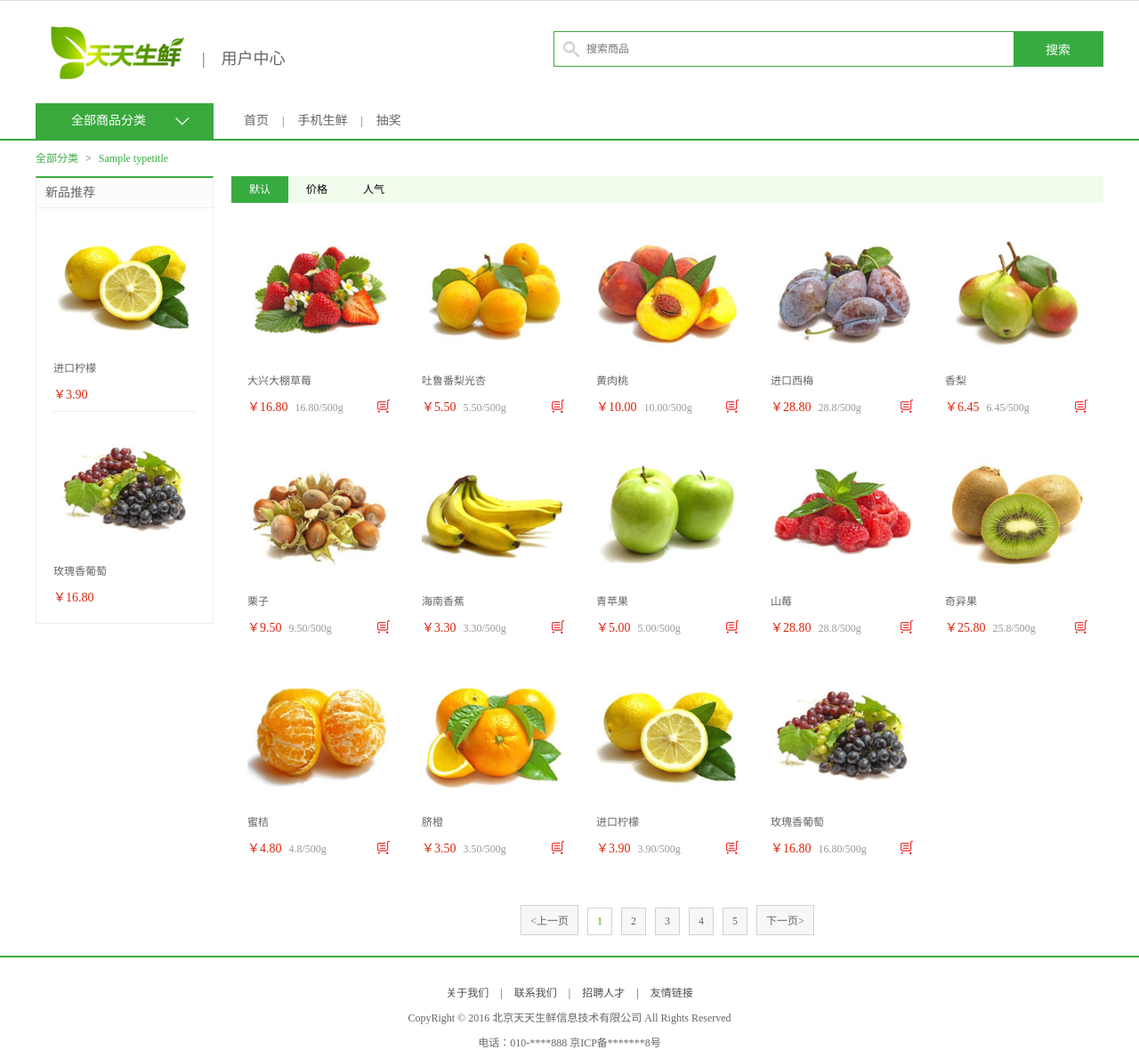
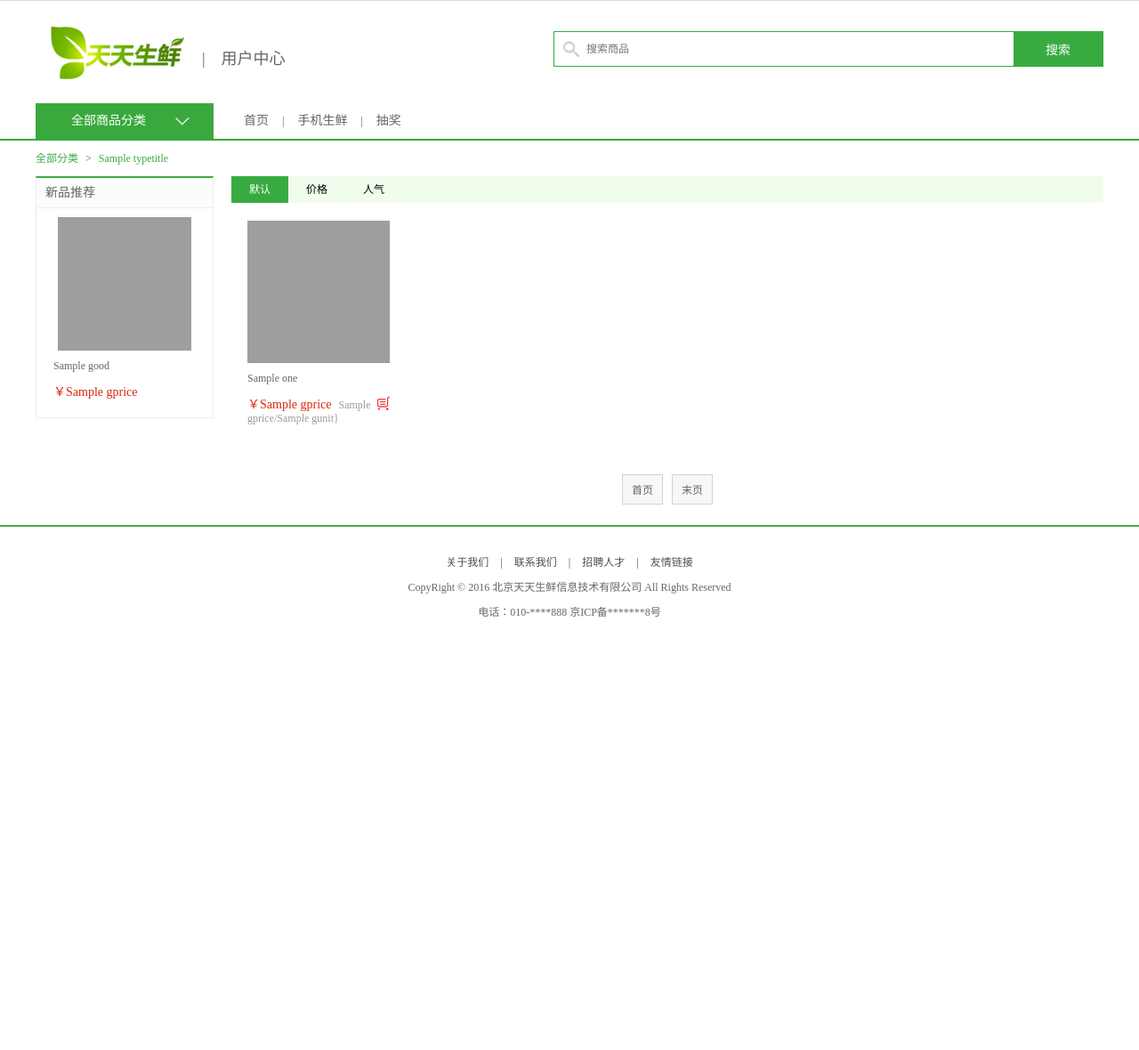
Before and after one commit to Acornya/ttsx, a Django app: template ttsx/templates/goodsinfo/list.html in a window 1280 px wide. Shown: the part 29-1209 px from the top of the page at 89% size. After the commit the page ends 722 px from the top, so only its background shows below. Run offline with Django 3.2, Linux system fonts and the light colour scheme; the template is opened without the code that fills it: most values are stand-ins (such as "Sample title", 1, 10 or a date in 2020); grey boxes are pictures that could not be loaded.

Commit message:
7/9/20:17

```diff
--- a/ttsx/df_goods/urls.py
+++ b/ttsx/df_goods/urls.py
@@ -3,6 +3,6 @@ import views
 
 urlpatterns =[
     url(r'^$', views.index),
-    url(r'^list_(\d+)/$', views.list),
-    url(r'^detail/$', views.detail),
+    url(r'^list_(\d+)_(\d+)/$', views.list),
+    url(r'^(\d+)/$', views.detail),
 ]
--- a/ttsx/templates/goodsinfo/base.html
+++ b/ttsx/templates/goodsinfo/base.html
@@ -34,16 +34,14 @@
 			<div class="new_goods">
 				<h3>新品推荐</h3>
 				<ul>
+					{%for good in newgoods%}
 					<li>
-						<a href="#"><img src="images/goods/goods001.jpg"></a>
-						<h4><a href="#">进口柠檬</a></h4>
-						<div class="prize">￥3.90</div>
+						<a href="/{{good.id}}/"><img src='/static/{{good.gimg}}/'></a>
+						<h4><a href="/{{good.id}}/">{{good.gtitle}}</a></h4>
+						<div class="prize">￥{{good.gprice}}</div>
 					</li>
-					<li>
-						<a href="#"><img src="images/goods/goods002.jpg"></a>
-						<h4><a href="#">玫瑰香葡萄</a></h4>
-						<div class="prize">￥16.80</div>
-					</li>
+					{%endfor%}
+
 				</ul>
 			</div>
 		</div>
--- a/ttsx/templates/goodsinfo/index.html
+++ b/ttsx/templates/goodsinfo/index.html
@@ -56,7 +56,7 @@
 				<a href="/{{c.id}}/">{{c.gtitle|truncatechars:15}}</a>
 				{%endfor%}
 			</div>
-			<a href="/list_{{forloop.counter}}/" class="goods_more fr" id="fruit_more">查看更多 ></a>
+			<a href="/list_{{forloop.counter}}_1/" class="goods_more fr" id="fruit_more">查看更多 ></a>
 		</div>
 
 		<div class="goods_con clearfix">
--- a/ttsx/templates/goodsinfo/list.html
+++ b/ttsx/templates/goodsinfo/list.html
@@ -1,5 +1,13 @@
 {%extends 'goodsinfo/base.html'%}
+{%block js%}
+<script>
+	$('.rq').click(function () {
+		$.get('/list_{{onetype.id}}_1/',{'psort':'1'},function (data) {
 
+        })
+    })
+</script>
+{%endblock js%}
 
 {%block sort%}
 	<div class="breadcrumb">
@@ -16,157 +24,48 @@
 			<div class="sort_bar">
 				<a href="#" class="active">默认</a>
 				<a href="#">价格</a>
-				<a href="#">人气</a>
+				<a href="#" class="rq">人气</a>
 			</div>
 
 			<ul class="goods_type_list clearfix">
+				{%for one in plist%}
 				<li>
-					<a href="detail.html"><img src="images/goods/goods003.jpg"></a>
-					<h4><a href="detail.html">大兴大棚草莓</a></h4>
+					<a href="/{{one.id}}/"><img src="/static/{{one.gimg}}/"></a>
+					<h4><a href="/{{one.id}}/">{{one.gtitle}}</a></h4>
 					<div class="operate">
-						<span class="prize">￥16.80</span>
-						<span class="unit">16.80/500g</span>
+						<span class="prize">￥{{one.gprice}}</span>
+						<span class="unit">{{one.gprice}}/{{one.gunit}}}</span>
 						<a href="#" class="add_goods" title="加入购物车"></a>
 					</div>
 				</li>
+				{%endfor%}
 
-				<li>
-					<a href="#"><img src="images/goods/goods004.jpg"></a>
-					<h4><a href="#">吐鲁番梨光杏</a></h4>
-					<div class="operate">
-						<span class="prize">￥5.50</span>
-						<span class="unit">5.50/500g</span>
-						<a href="#" class="add_goods" title="加入购物车"></a>
-					</div>
-				</li>
-
-				<li>
-					<a href="#"><img src="images/goods/goods005.jpg"></a>
-					<h4><a href="#">黄肉桃</a></h4>
-					<div class="operate">
-						<span class="prize">￥10.00</span>
-						<span class="unit">10.00/500g</span>
-						<a href="#" class="add_goods" title="加入购物车"></a>
-					</div>
-				</li>
-
-				<li>
-					<a href="#"><img src="images/goods/goods006.jpg"></a>
-					<h4><a href="#">进口西梅</a></h4>
-					<div class="operate">
-						<span class="prize">￥28.80</span>
-						<span class="unit">28.8/500g</span>
-						<a href="#" class="add_goods" title="加入购物车"></a>
-					</div>
-				</li>
-
-				<li>
-					<a href="#"><img src="images/goods/goods007.jpg"></a>
-					<h4><a href="#">香梨</a></h4>
-					<div class="operate">
-						<span class="prize">￥6.45</span>
-						<span class="unit">6.45/500g</span>
-						<a href="#" class="add_goods" title="加入购物车"></a>
-					</div>
-				</li>
-
-				<li>
-					<a href="#"><img src="images/goods/goods008.jpg"></a>
-					<h4><a href="#">栗子</a></h4>
-					<div class="operate">
-						<span class="prize">￥9.50</span>
-						<span class="unit">9.50/500g</span>
-						<a href="#" class="add_goods" title="加入购物车"></a>
-					</div>
-				</li>
-
-				<li>
-					<a href="#"><img src="images/goods/goods009.jpg"></a>
-					<h4><a href="#">海南香蕉</a></h4>
-					<div class="operate">
-						<span class="prize">￥3.30</span>
-						<span class="unit">3.30/500g</span>
-						<a href="#" class="add_goods" title="加入购物车"></a>
-					</div>
-				</li>
-
-				<li>
-					<a href="#"><img src="images/goods/goods010.jpg"></a>
-					<h4><a href="#">青苹果</a></h4>
-					<div class="operate">
-						<span class="prize">￥5.00</span>
-						<span class="unit">5.00/500g</span>
-						<a href="#" class="add_goods" title="加入购物车"></a>
-					</div>
-				</li>
-
-				<li>
-					<a href="#"><img src="images/goods/goods011.jpg"></a>
-					<h4><a href="#">山莓</a></h4>
-					<div class="operate">
-						<span class="prize">￥28.80</span>
-						<span class="unit">28.8/500g</span>
-						<a href="#" class="add_goods" title="加入购物车"></a>
-					</div>
-				</li>
-
-				<li>
-					<a href="#"><img src="images/goods/goods012.jpg"></a>
-					<h4><a href="#">奇异果</a></h4>
-					<div class="operate">
-						<span class="prize">￥25.80</span>
-						<span class="unit">25.8/500g</span>
-						<a href="#" class="add_goods" title="加入购物车"></a>
-					</div>
-				</li>
-				<li>
-					<a href="#"><img src="images/goods/goods013.jpg"></a>
-					<h4><a href="#">蜜桔</a></h4>
-					<div class="operate">
-						<span class="prize">￥4.80</span>
-						<span class="unit">4.8/500g</span>
-						<a href="#" class="add_goods" title="加入购物车"></a>
-					</div>
-				</li>
-				<li>
-					<a href="#"><img src="images/goods/goods014.jpg"></a>
-					<h4><a href="#">脐橙</a></h4>
-					<div class="operate">
-						<span class="prize">￥3.50</span>
-						<span class="unit">3.50/500g</span>
-						<a href="#" class="add_goods" title="加入购物车"></a>
-					</div>
-				</li>
-				<li>
-					<a href="#"><img src="images/goods/goods001.jpg"></a>
-					<h4><a href="#">进口柠檬</a></h4>
-					<div class="operate">
-						<span class="prize">￥3.90</span>
-						<span class="unit">3.90/500g</span>
-						<a href="#" class="add_goods" title="加入购物车"></a>
-					</div>
-				</li>
-				<li>
-					<a href="#"><img src="images/goods/goods002.jpg"></a>
-					<h4><a href="#">玫瑰香葡萄</a></h4>
-					<div class="operate">
-						<span class="prize">￥16.80</span>
-						<span class="unit">16.80/500g</span>
-						<a href="#" class="add_goods" title="加入购物车"></a>
-					</div>
-				</li>
 			</ul>
 
 			<div class="pagenation">
-				<a href="#"><上一页</a>
-				<a href="#" class="active">1</a>
-				<a href="#">2</a>
-				<a href="#">3</a>
-				<a href="#">4</a>
-				<a href="#">5</a>
-				<a href="#">下一页></a>
+				<a href="/list_{{onetype.id}}_1/" >首页</a>
+				{%if plist.number|add:2 in plist.paginator.page_range and plist.number|add:-2 in plist.paginator.page_range%}
+
+						<a href="/list_{{onetype.id}}_{{plist.number|add:-2}}/" >{{plist.number|add:-2}}</a>
+						<a href="/list_{{onetype.id}}_{{plist.number|add:-1}}/" >{{plist.number|add:-1}}</a>
+						<a href="/list_{{onetype.id}}_{{plist.number}}/" >{{plist.number}}</a>
+						<a href="/list_{{onetype.id}}_{{plist.number|add:1}}/" >{{plist.number|add:1}}</a>
+						<a href="/list_{{onetype.id}}_{{plist.number|add:2}}/" >{{plist.number|add:2}}</a>
+
+				{%elif plist.number|add:2 in plist.paginator.page_range%}
+					<a href="/list_{{onetype.id}}_{{plist.number}}/" >{{plist.number}}</a>
+					<a href="/list_{{onetype.id}}_{{plist.number|add:1}}/" >{{plist.number|add:1}}</a>
+					<a href="/list_{{onetype.id}}_{{plist.number|add:2}}/" >{{plist.number|add:2}}</a>
+				{%elif plist.number|add:-2 in plist.paginator.page_range%}
+
+					<a href="/list_{{onetype.id}}_{{plist.number|add:1}}/" >{{plist.number|add:-2}}</a>
+					<a href="/list_{{onetype.id}}_{{plist.number|add:2}}/" >{{plist.number|add:-1}}</a>
+					<a href="/list_{{onetype.id}}_{{plist.number}}/" >{{plist.number}}</a>
+
+				{%endif%}
+				<a href="/list_{{onetype.id}}_{{plist.paginator.num_pages}}/" >末页</a>
 			</div>
 		</div>
 	</div>
 
-	{%endblock fr%}
+{%endblock fr%}
```
Also changed, not shown: ttsx/df_goods/views.py (+27 -4 lines), ttsx/templates/goodsinfo/detail.html (+50 -8 lines).
